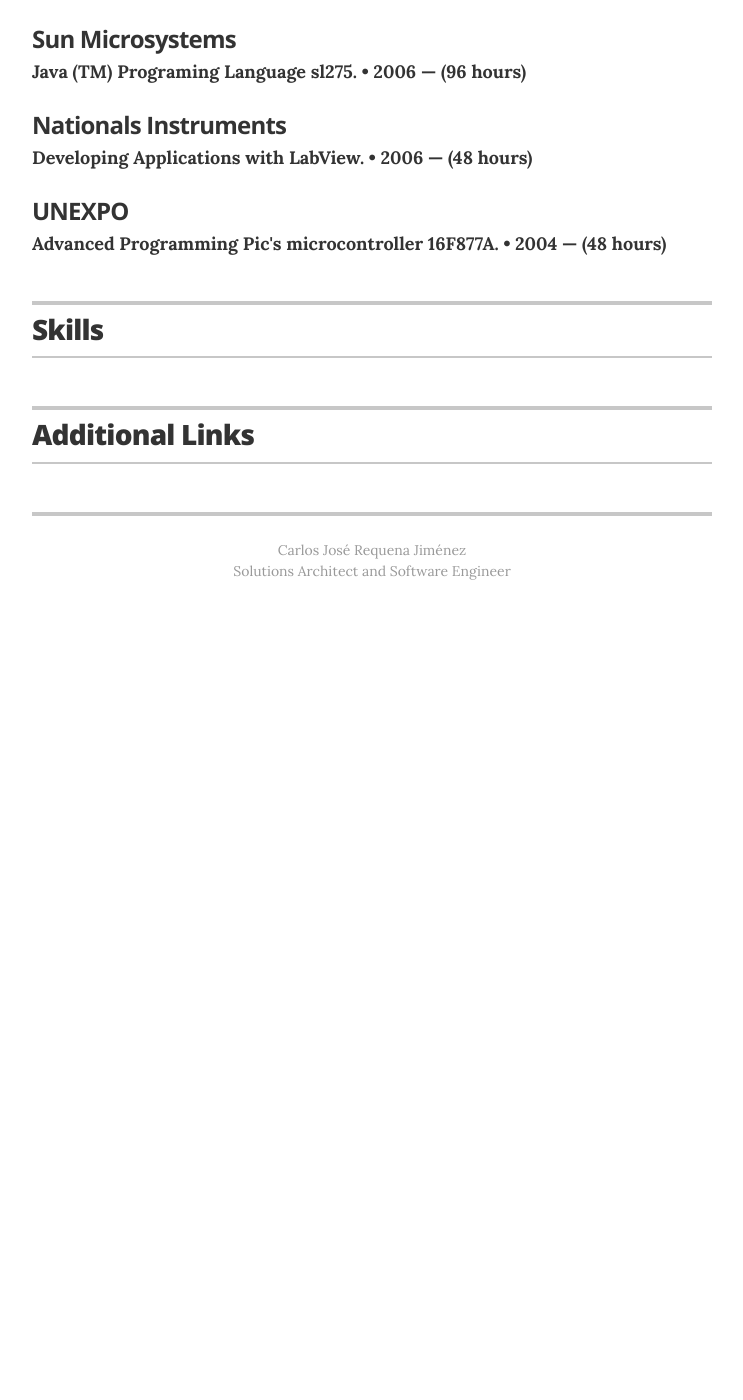
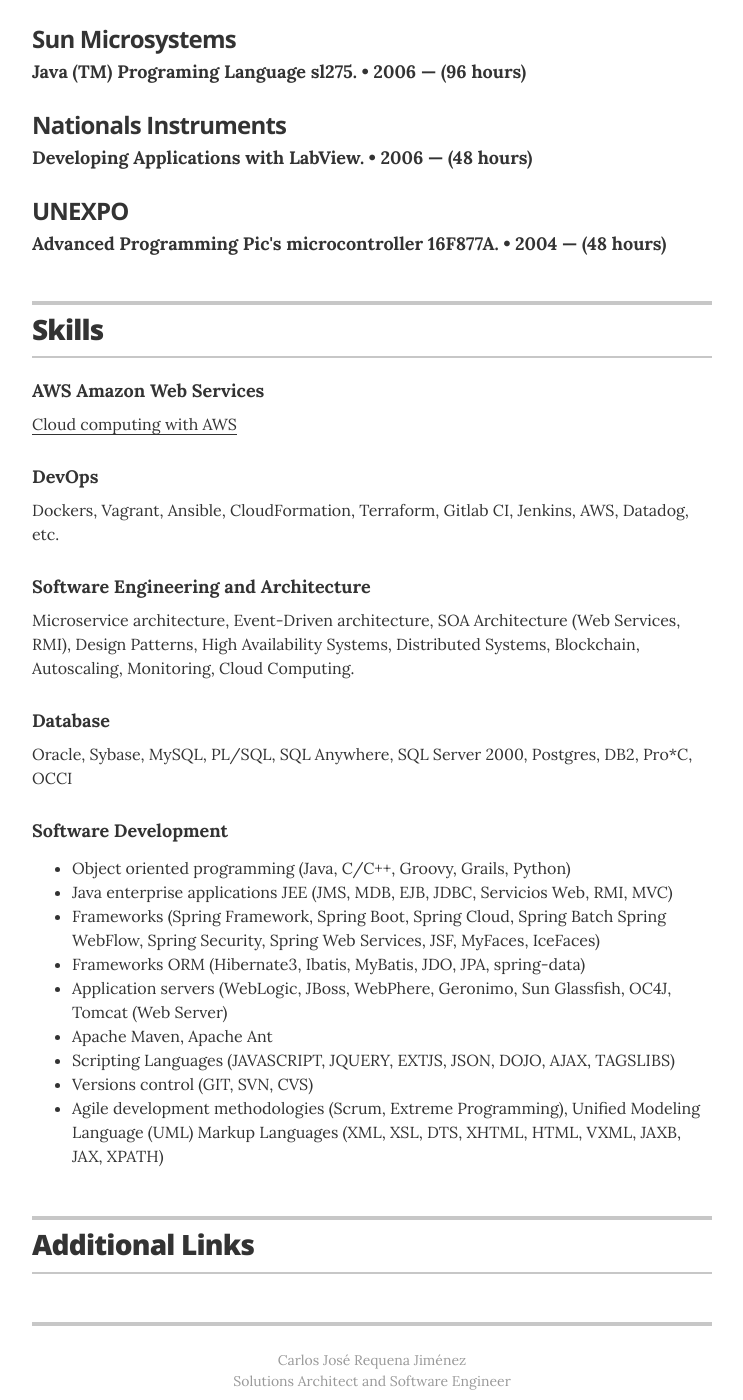
Before and after one commit to mvcarreno/resume, a Jekyll site: the page built from index.html, in a window 1280 px wide and 1400 px high, scrolled down 5995 px. Shown: the whole window, without its empty margins (268-1011 px from the left). Built offline with Jekyll 4.4.1, drawn with Linux system fonts in a browser that asks for light colours; before the commit the page ends 6625 px from its top, so only the background shows below that.

Commit message:
Added skills

```diff
--- a/_data/skills.yml
+++ b/_data/skills.yml
@@ -1,12 +1,26 @@
-# Skills
-# Organizational leadership
-#- skill: Organizational leadership
-#  description: I have several years of experience leading organziations from community groups to business departments. From public speaking, to mentoring, to coordination of people and events, I can lead in any context.
-#
-## Communications strategy
-#- skill: Communications strategy
-#  description: Content and marketing strategy,
-#
-## Digital content development and creation
-#- skill: Digital content development and creation
-#  description: Copy writing, graphic design, web design, front-end web development, print design
+- skill: AWS Amazon Web Services
+  description: <a href="https://aws.amazon.com/what-is-aws/?nc1=h_ls">Cloud computing with AWS</a>
+
+- skill: DevOps
+  description: Dockers, Vagrant, Ansible, CloudFormation, Terraform, Gitlab CI, Jenkins, AWS, Datadog, etc.
+
+- skill: Software Engineering and Architecture
+  description: Microservice architecture, Event-Driven architecture, SOA Architecture (Web Services, RMI), Design Patterns, High Availability Systems,
+    Distributed Systems, Blockchain, Autoscaling, Monitoring, Cloud Computing.
+
+- skill: Database
+  description: Oracle, Sybase, MySQL, PL/SQL, SQL Anywhere, SQL Server 2000, Postgres, DB2, Pro*C, OCCI
+
+- skill: Software Development
+  description:
+    <ul class="resume-item-list">
+    <li>Object oriented programming (Java, C/C++, Groovy, Grails, Python)</li>
+    <li>Java enterprise applications JEE (JMS, MDB, EJB, JDBC, Servicios Web, RMI, MVC)</li>
+    <li>Frameworks (Spring Framework, Spring Boot, Spring Cloud, Spring Batch Spring WebFlow, Spring Security, Spring Web Services, JSF, MyFaces, IceFaces)</li>
+    <li>Frameworks ORM (Hibernate3, Ibatis, MyBatis, JDO, JPA, spring-data)</li>
+    <li>Application servers (WebLogic, JBoss, WebPhere, Geronimo, Sun Glassfish, OC4J, Tomcat (Web Server)</li>
+    <li>Apache Maven, Apache Ant</li>
+    <li>Scripting Languages (JAVASCRIPT, JQUERY, EXTJS, JSON, DOJO, AJAX, TAGSLIBS)</li>
+    <li>Versions control  (GIT, SVN, CVS)</li>
+    <li>Agile development methodologies (Scrum, Extreme Programming), Unified Modeling Language  (UML)	Markup Languages (XML, XSL, DTS, XHTML, HTML, VXML, JAXB, JAX, XPATH) </li>
+    </ul>
```
